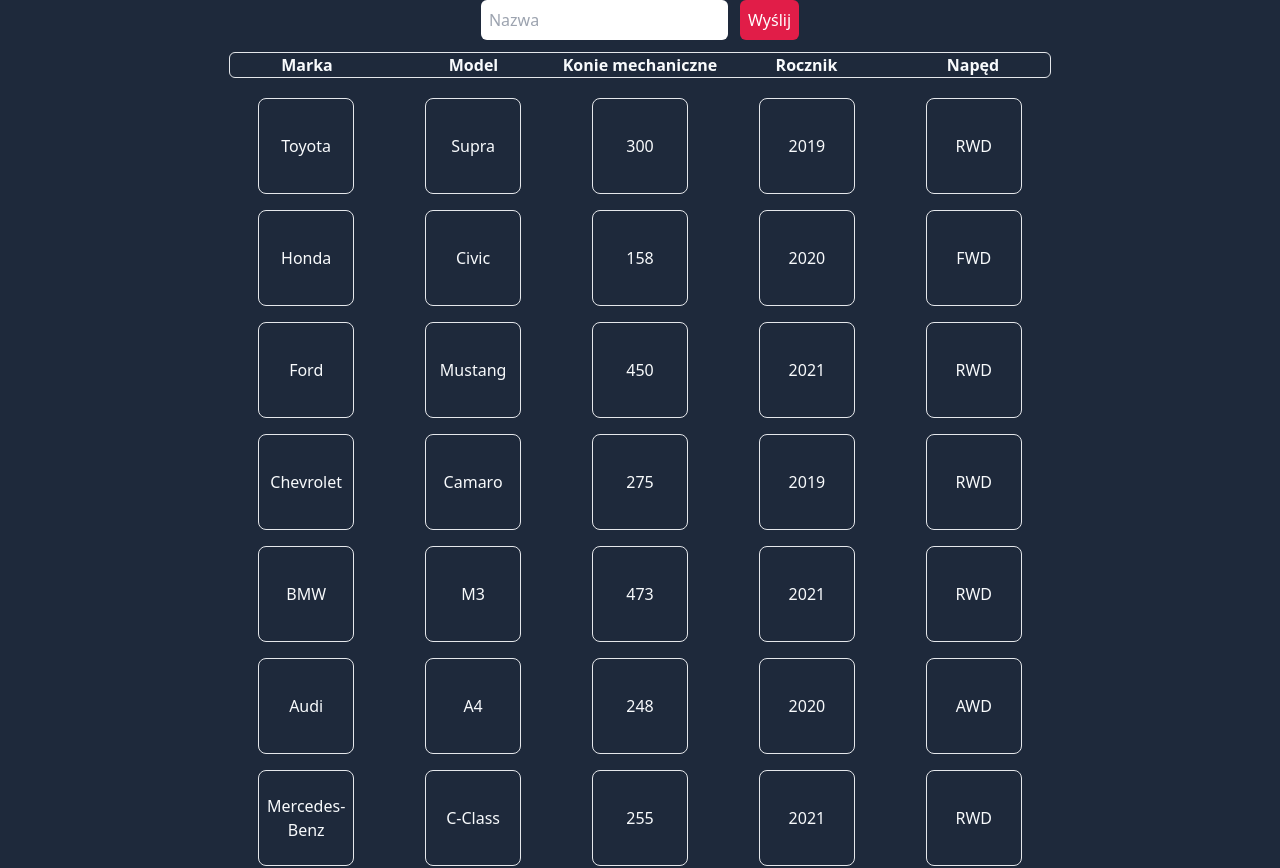
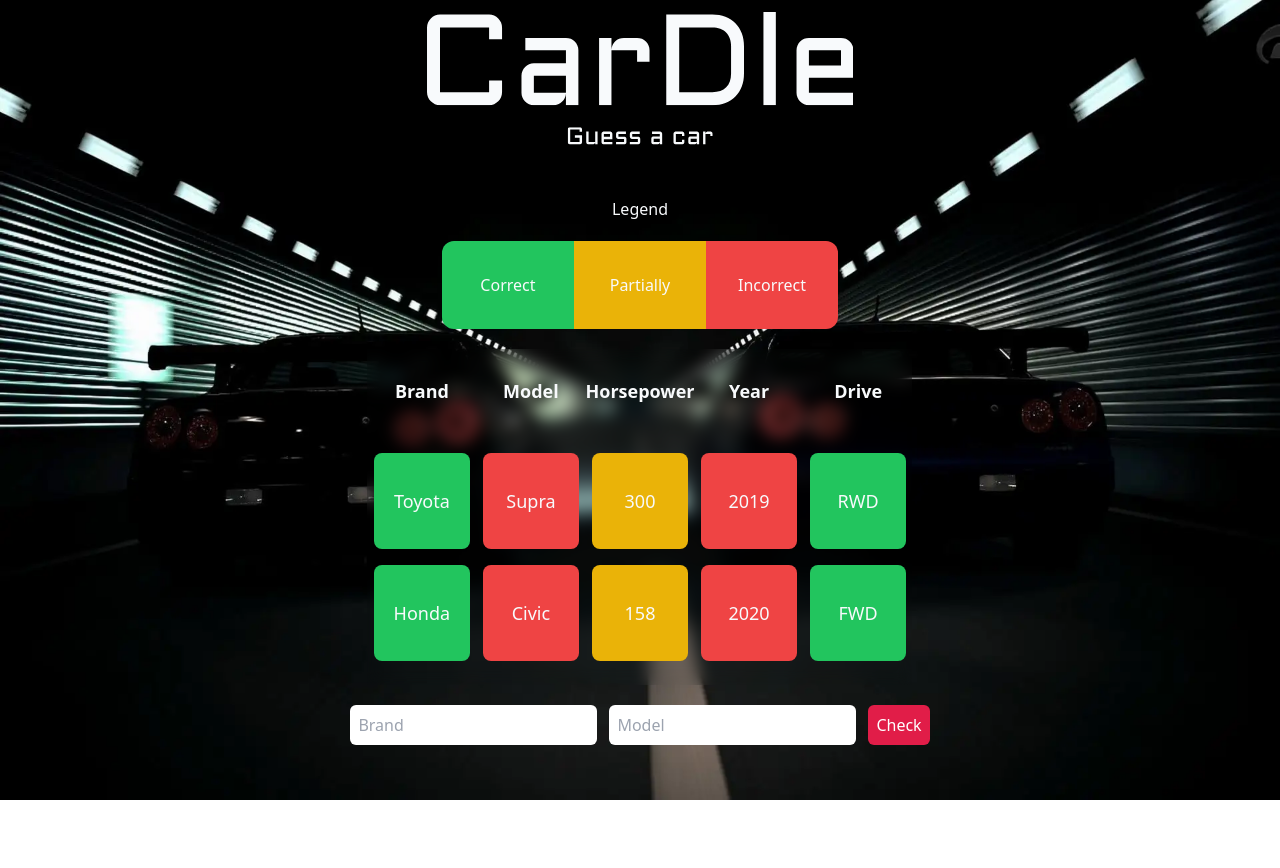
Before and after one commit to Sp3EdQQ/CarDle, a React (Vite) app: page / in a window 1280 px wide. Shown: the top 868 px of the page. After the commit the page ends 800 px from the top, so only its background shows below. Built offline with nearby package versions, Linux system fonts and the light colour scheme.

Commit message:
refactor: UI improvements

```diff
--- a/src/App.tsx
+++ b/src/App.tsx
@@ -1,14 +1,15 @@
 import { SearchBar } from "./components/SearchBar"
 import { CarAttributes } from "./components/CarAttributes.tsx"
+import MainLogo from "./assets/images/Logo/logo-no-background.svg?react"
+import { ColorsLegend } from "./components/ColorsLegend.tsx"
 
 const App = () => {
-  const wrapperClasses =
-    "bg-slate-800 gap-y-3 h-full min-h-dvh flex flex-col items-center justify-center text-slate-50"
-
   return (
-    <div className={wrapperClasses}>
+    <div className="bg-[url('src/assets/images/Background/bg.webp')] bg-fixed bg-cover min-h-dvh gap-y-5 flex flex-col items-center text-slate-50">
+      <MainLogo className="size-1/3 my-3 " />
+      <ColorsLegend />
+      <CarAttributes />
       <SearchBar />
-      <CarAttributes />
     </div>
   )
 }
--- a/src/components/CarAttributes.tsx
+++ b/src/components/CarAttributes.tsx
@@ -1,24 +1,37 @@
-const labels = ["Marka", "Model", "Konie mechaniczne", "Rocznik", "Napęd"]
+import { cx } from "../utils/cx.ts"
+
+const labels = ["Brand", "Model", "Horsepower", "Year", "Drive"]
 const attributesArray = [
-  { brand: "Toyota", model: "Supra", hp: "300", year: "2019", drive: "RWD" },
-  { brand: "Honda", model: "Civic", hp: "158", year: "2020", drive: "FWD" },
-  { brand: "Ford", model: "Mustang", hp: "450", year: "2021", drive: "RWD" },
-  { brand: "Chevrolet", model: "Camaro", hp: "275", year: "2019", drive: "RWD" },
-  { brand: "BMW", model: "M3", hp: "473", year: "2021", drive: "RWD" },
-  { brand: "Audi", model: "A4", hp: "248", year: "2020", drive: "AWD" },
-  { brand: "Mercedes-Benz", model: "C-Class", hp: "255", year: "2021", drive: "RWD" },
-  { brand: "Tesla", model: "Model 3", hp: "283", year: "2020", drive: "AWD" }
+  { brand: "Toyota", model: "Supra", hp: 300, year: 2019, drive: "RWD" },
+  { brand: "Honda", model: "Civic", hp: 158, year: 2020, drive: "FWD" }
+  // { brand: "Ford", model: "Mustang", hp: 450, year: 2021, drive: "RWD" },
+  // { brand: "Chevrolet", model: "Camaro", hp: 275, year: 2019, drive: "RWD" },
+  // { brand: "BMW", model: "M3", hp: 473, year: 2021, drive: "RWD" },
+  // { brand: "Audi", model: "A4", hp: 248, year: 2020, drive: "AWD" },
+  // { brand: "Mercedes-Benz", model: "C-Class", hp: 255, year: 2021, drive: "RWD" },
+  // { brand: "BMW", model: "M3", hp: 473, year: 2021, drive: "RWD" },
+  // { brand: "Audi", model: "A4", hp: 248, year: 2020, drive: "AWD" },
+  // { brand: "BMW", model: "M3", hp: 473, year: 2021, drive: "RWD" },
+  // { brand: "Audi", model: "A4", hp: 248, year: 2020, drive: "AWD" },
+  // { brand: "BMW", model: "M3", hp: 473, year: 2021, drive: "RWD" },
+  // { brand: "Audi", model: "A4", hp: 248, year: 2020, drive: "AWD" },
+  // { brand: "BMW", model: "M3", hp: 473, year: 2021, drive: "RWD" },
+  // { brand: "Audi", model: "A4", hp: 248, year: 2020, drive: "AWD" }
 ]
 
 const attributesLabelsClasses =
-  "border rounded-md grid grid-cols-5 gap-3 w-full max-w-screen-xl *:text-center font-semibold"
-const attributesStyle =
-  "grid grid-cols-5 gap-3 w-full max-w-screen-xl *:text-center *:mx-auto"
-const labelStyle = "border rounded-lg aspect-square w-full max-w-24 content-center size"
+  " rounded-t-lg grid grid-cols-5 w-full max-w-screen-xl text-lg font-bold py-7 *:text-center"
+const attributesStyle = "grid grid-cols-5 w-full max-w-screen-xl"
+
+const defaultLabelStyle =
+  "rounded-lg aspect-square w-full max-w-24 content-center text-center text-lg mx-auto"
+const labelStyleGreen = cx(defaultLabelStyle, "bg-green-500")
+const labelStyleRed = cx(defaultLabelStyle, "bg-red-500")
+const labelStyleYellow = cx(defaultLabelStyle, "bg-yellow-500")
 
 export const CarAttributes = () => {
   return (
-    <div className="flex flex-col gap-y-5">
+    <div className="flex flex-col gap-y-5 backdrop-blur pb-6">
       <div className={attributesLabelsClasses}>
         {labels.map(label => {
           return <div key={label}>{label}</div>
@@ -28,11 +41,11 @@
         {attributesArray.map(({ brand, model, hp, year, drive }, index) => {
           return (
             <div key={index} className={attributesStyle}>
-              <div className={labelStyle}>{brand}</div>
-              <div className={labelStyle}>{model}</div>
-              <div className={labelStyle}>{hp}</div>
-              <div className={labelStyle}>{year}</div>
-              <div className={labelStyle}>{drive}</div>
+              <div className={labelStyleGreen}>{brand}</div>
+              <div className={labelStyleRed}>{model}</div>
+              <div className={labelStyleYellow}>{hp}</div>
+              <div className={labelStyleRed}>{year}</div>
+              <div className={labelStyleGreen}>{drive}</div>
             </div>
           )
         })}
--- a/src/components/SearchBar.tsx
+++ b/src/components/SearchBar.tsx
@@ -4,8 +4,9 @@
 
   return (
     <div className="flex gap-x-3">
-      <input type="text" placeholder="Nazwa" className={inputTextClasses} />
-      <button className={buttonClasses}>Wyślij</button>
+      <input type="text" placeholder="Brand" className={inputTextClasses} />
+      <input type="text" placeholder="Model" className={inputTextClasses} />
+      <button className={buttonClasses}>Check</button>
     </div>
   )
 }
```
Also changed, not shown: src/assets/images/Background/bg.webp (added), src/assets/images/Logo/logo-no-background.svg (added).
